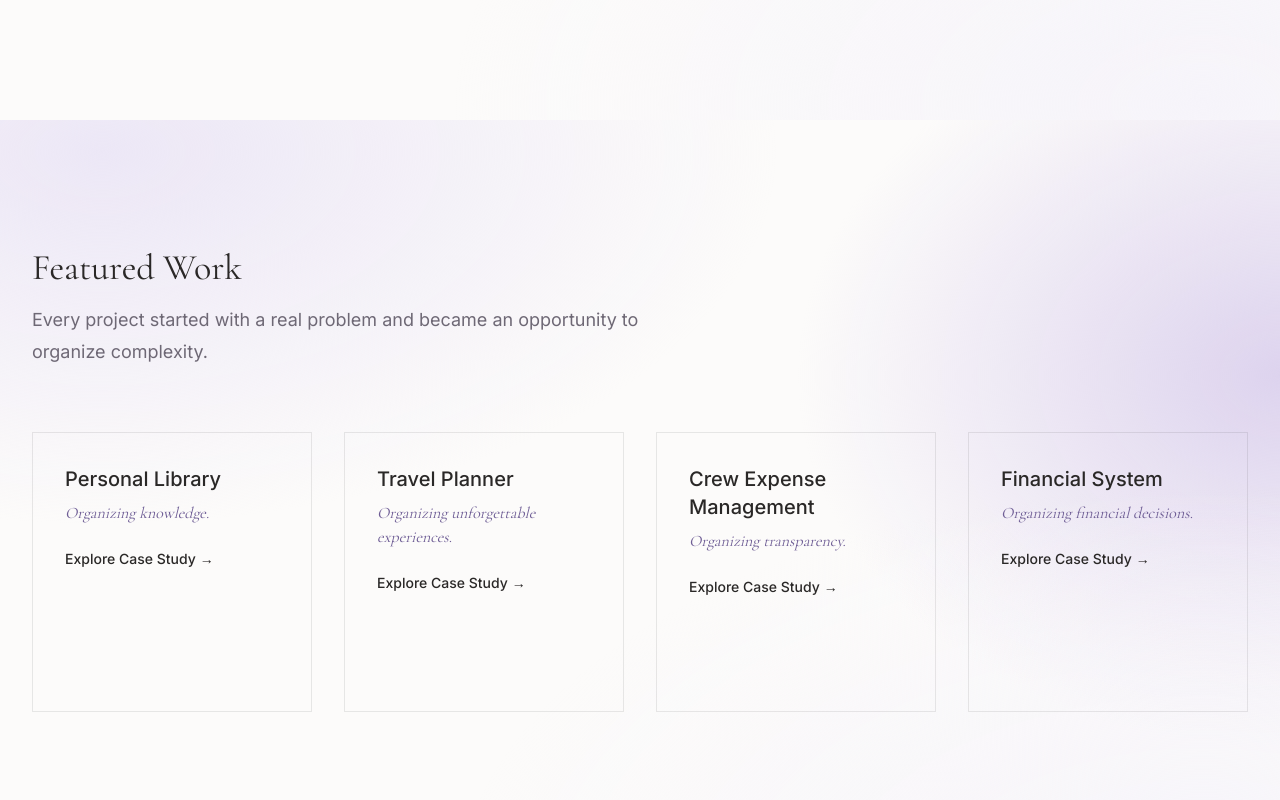
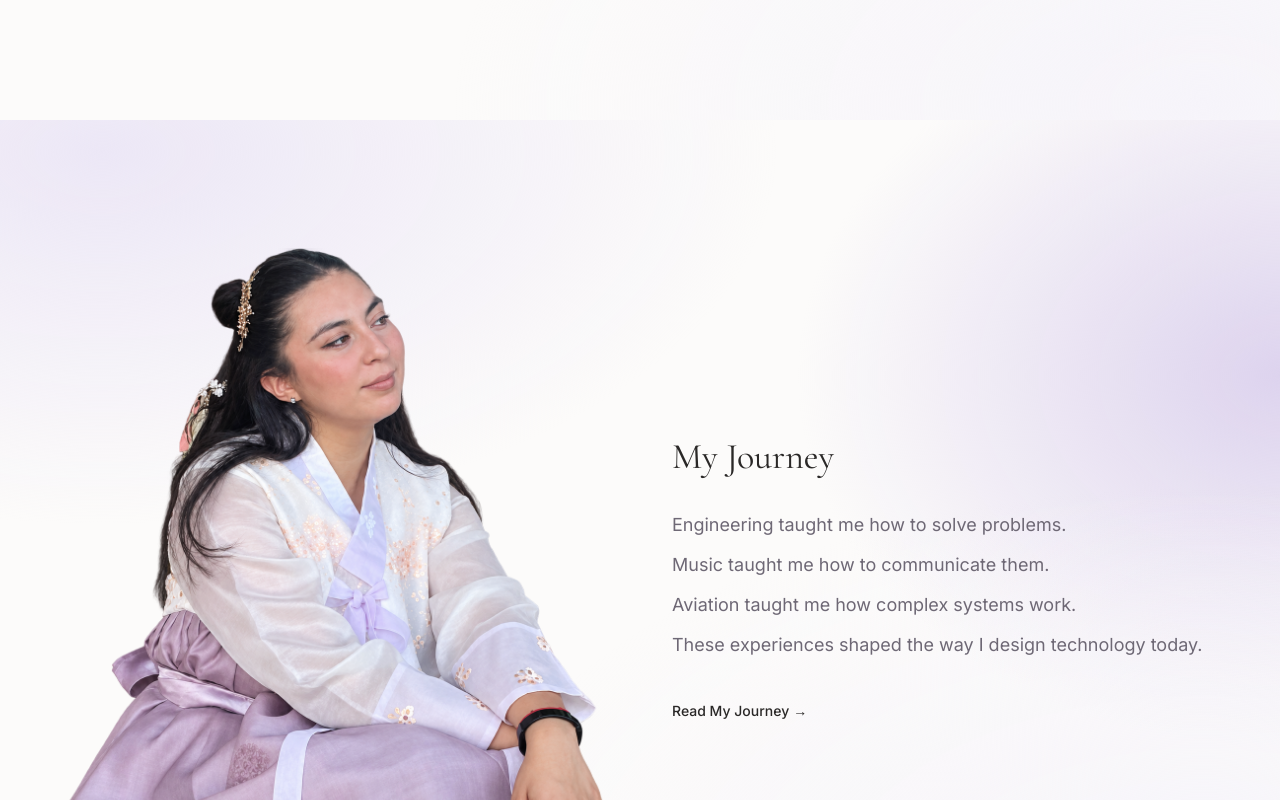
Before and after one commit to maygr09/mayra-gomez, a Next.js app: page / in a window 1280 px wide. Shown: the part 680-1480 px from the top of the page. Built offline with nearby package versions, Linux system fonts and the light colour scheme.

Commit message:
Move My Journey after Hero with portrait graid layout

```diff
--- a/app/page.tsx
+++ b/app/page.tsx
@@ -7,9 +7,9 @@ export default function Home() {
   return (
     <main>
       <Hero />
+      <JourneyPreview />
       <FeaturedProjects />
       <CurrentFocus />
-      <JourneyPreview />
     </main>
   );
 }
--- a/components/home/JourneyPreview.tsx
+++ b/components/home/JourneyPreview.tsx
@@ -1,3 +1,4 @@
+import Image from "next/image";
 import Link from "next/link";
 import Container from "@/components/layout/Container";
 
@@ -9,6 +10,18 @@ export default function JourneyPreview() {
       className="py-24 md:py-32"
     >
       <Container>
+        <div className="grid grid-cols-1 items-center gap-12 md:grid-cols-2 md:gap-16">
+          <div className="relative mx-auto aspect-[1168/1346] w-full max-w-sm md:max-w-none">
+            <Image
+              src="/images/my-journey.png"
+              alt="Portrait of Mayra Gomez"
+              fill
+              sizes="(min-width: 768px) 40vw, 80vw"
+              className="object-contain"
+              priority
+            />
+          </div>
+
           <div className="max-w-2xl">
             <h2
               id="journey-heading"
@@ -37,6 +50,7 @@ export default function JourneyPreview() {
               </span>
             </Link>
           </div>
+        </div>
       </Container>
     </section>
   );
--- a/lib/case-studies.ts
+++ b/lib/case-studies.ts
@@ -196,7 +196,7 @@ export const crewExpenseManagementCaseStudy: CaseStudy = {
     "A full-stack application designed to automate airline crew expense calculations by transforming complex company policies into reliable and scalable software.",
 
   overview: {
-    timeline: "52 weeks",
+    timeline: "54 weeks",
     role: "Full Stack Developer",
     status: "Developing",
     technologies: ["React", "Vite", "JavaScript", "CSS", "Node.js", "Express REST API", "PostgreSQL", "Relactional Database Design", "SQL", "Rule-based calculations", "Business logic implementation", "Financial modeling", "Relational data modeling", "Scalable architecture design"],
@@ -274,7 +274,7 @@ export const financialSystemCaseStudy: CaseStudy = {
     "A personal finance platform designed to centralize financial information, transform scattered accounts into meaningful insights, and make everyday financial decisions easier to understand.",
 
   overview: {
-    timeline: "2 weeks",
+    timeline: "4 weeks",
     role: "Product Designer & Data Analyst",
     status: "Developing",
     technologies: ["Google Sheets", "Financial Modeling"],
```
Also changed, not shown: package.json (line endings or trailing spaces), public/images/my-journey.png (added). Lines whose indentation alone changed are shown as unchanged.
